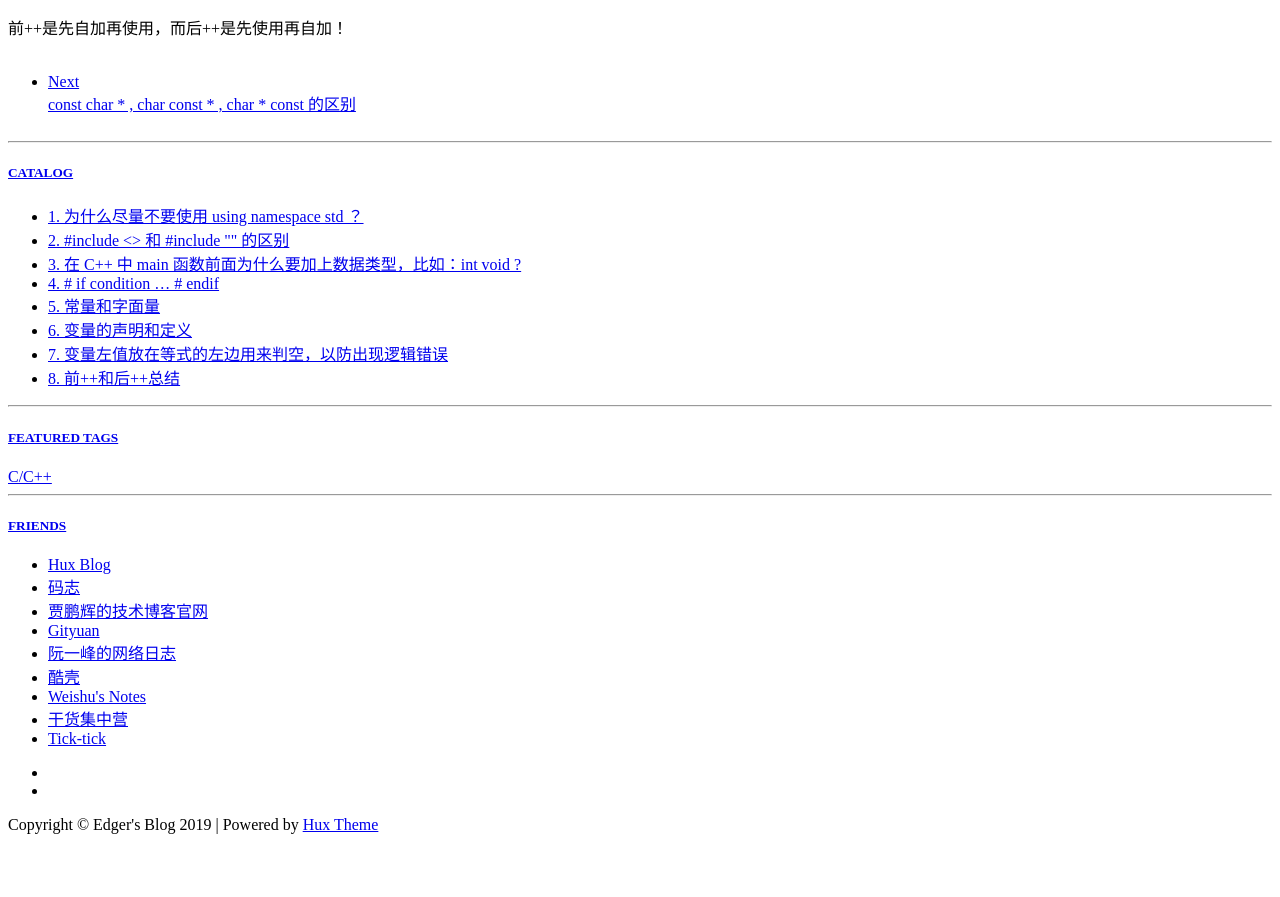
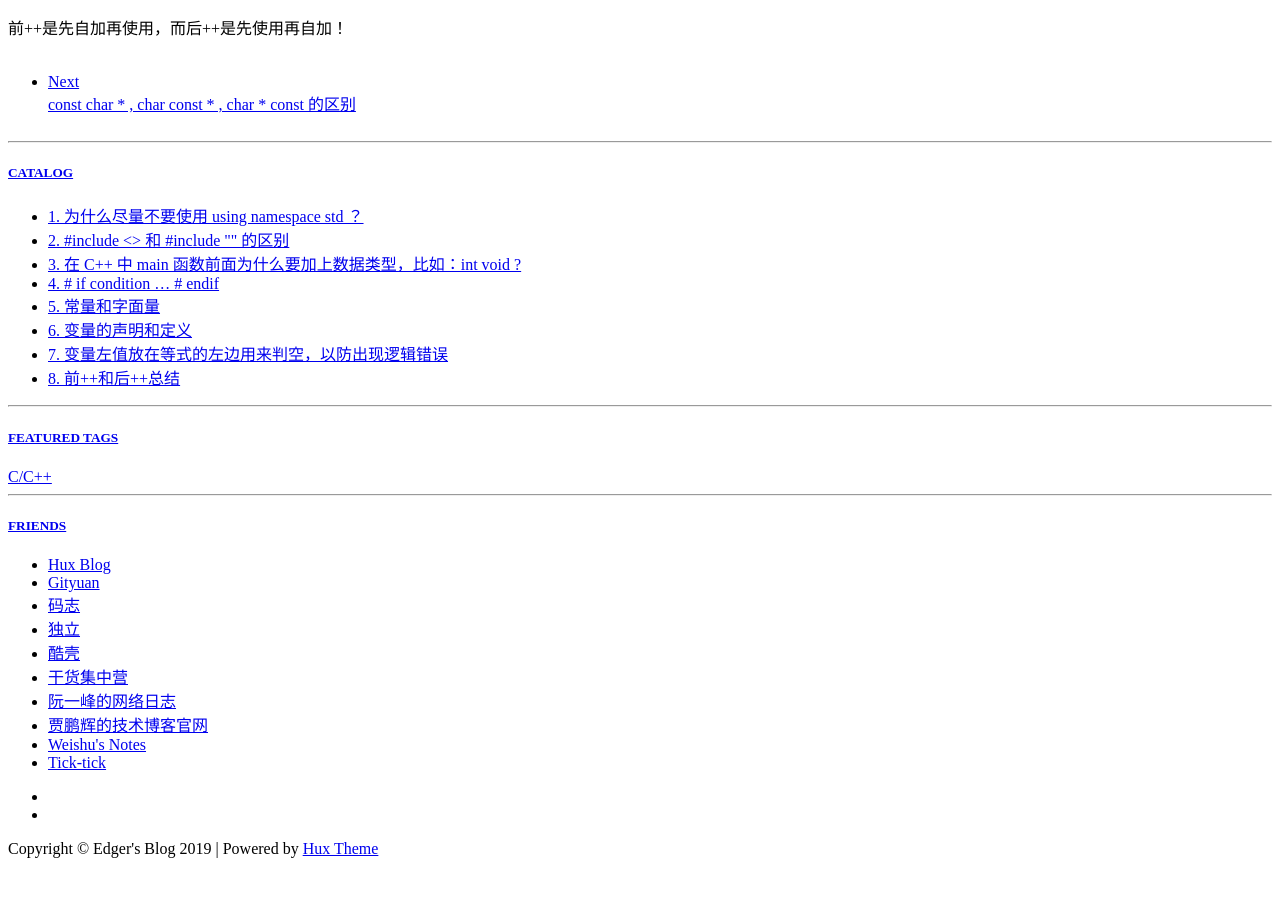
Before and after one commit to Edger/edger.github.io, a Jekyll site: the page built from _posts/2019-01-07-C++-learning.md, in a window 1280 px wide and 900 px high, scrolled down 2506 px. Shown: the top 897 px of the window. Built offline with Jekyll 4.4.1, drawn with Linux system fonts in a browser that asks for light colours; comment, search, counter and statistics services are not loaded; before the commit the page ends 3382 px from its top, so only the background shows below that.

Commit message:
Updated _config.yml

```diff
--- a/_config.yml
+++ b/_config.yml
@@ -106,26 +106,29 @@ friends: [
         title: "Hux Blog",
         href: "http://huangxuan.me/"
     },{
+        title: "Gityuan",
+        href: "http://gityuan.com/"
+    },{
         title: "码志",
         href: "https://mazhuang.org/"
+    },{
+        title: "独立",
+        href: "https://josephchang10.github.io"
+    },{
+        title: "酷壳",
+        href: "https://coolshell.cn/"
+    },{
+        title: "干货集中营",
+        href: "https://gank.io/"
+    },{
+        title: "阮一峰的网络日志",
+        href: "http://www.ruanyifeng.com/blog/"
     },{
         title: "贾鹏辉的技术博客官网",
         href: "http://www.devio.org/"
     },{
-        title: "Gityuan",
-        href: "http://gityuan.com/"
-    },{
-        title: "阮一峰的网络日志",
-        href: "http://www.ruanyifeng.com/blog/"
-    },{
-        title: "酷壳",
-        href: "https://coolshell.cn/"
-    },{
         title: "Weishu's Notes",
         href: "http://weishu.me/"
-    },{
-        title: "干货集中营",
-        href: "https://gank.io/"
     },{
         title: "Tick-tick",
         href: "https://www.liutf.com/"
```
